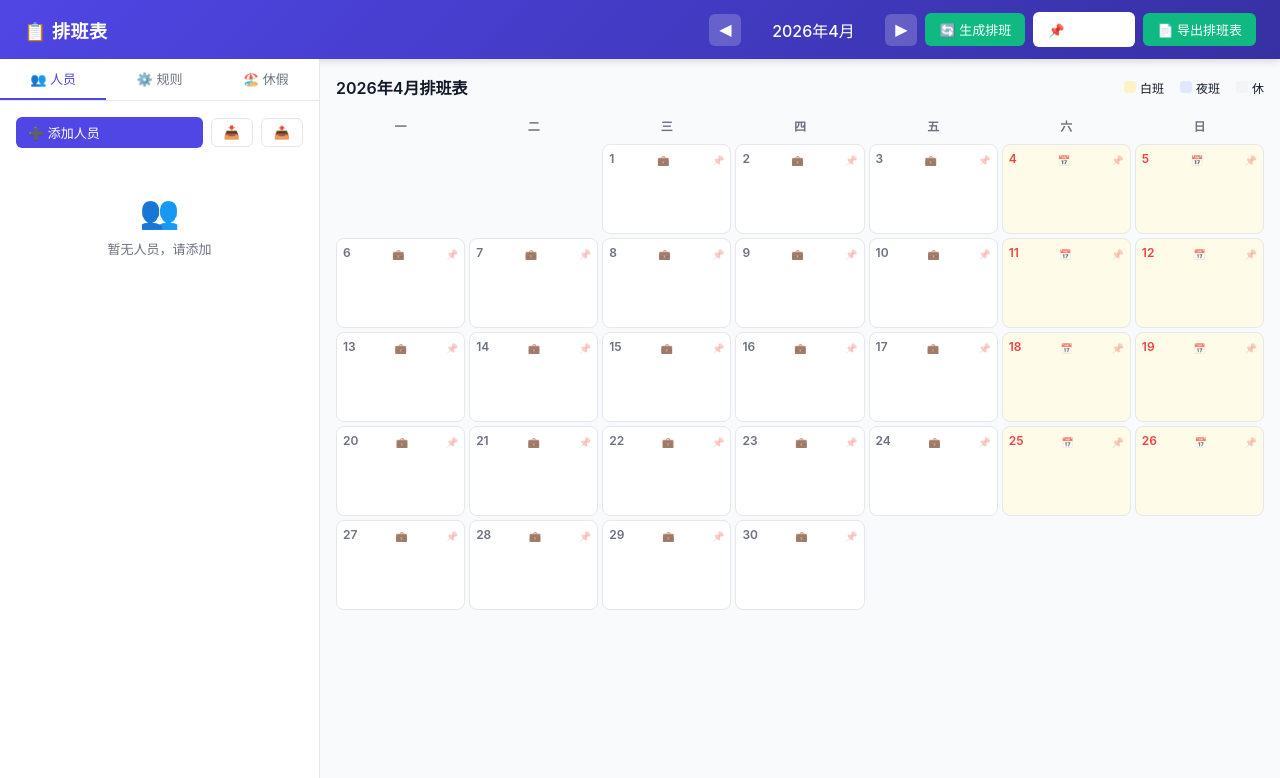
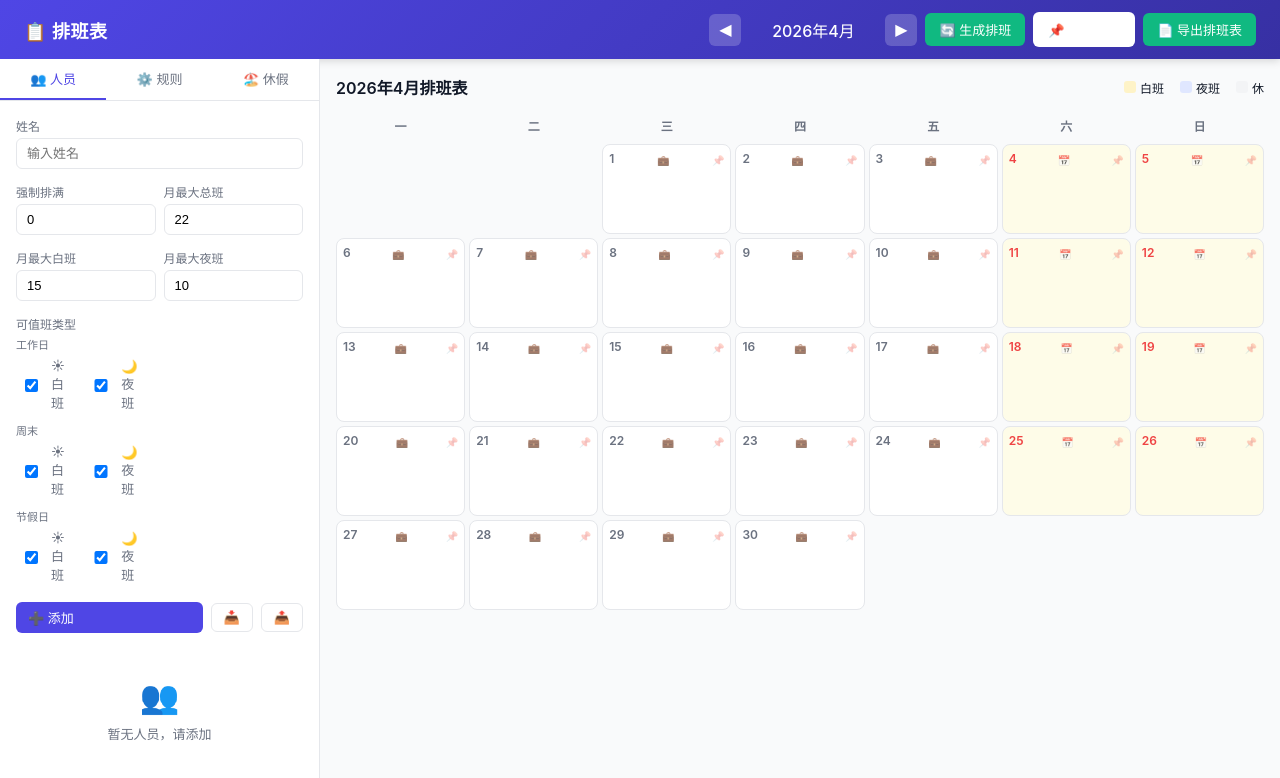
Before and after one commit to gemone/scheduling, a Vue app in the folder frontend/: page / in a window 1280 px wide. Shown: the top 778 px of the page. Built offline with nearby package versions, Linux system fonts and the light colour scheme.

Commit message:
fix: 添加人员保持内联表单，编辑走弹窗

```diff
--- a/frontend/src/App.vue
+++ b/frontend/src/App.vue
@@ -30,8 +30,52 @@
         <div class="sidebar-content">
           <!-- People Tab -->
           <div v-if="tab === 'people'">
+            <div class="form-group">
+              <label>姓名</label>
+              <input v-model="newPerson.name" placeholder="输入姓名" @keyup.enter="addPerson" />
+            </div>
+            <div class="form-row">
+              <div class="form-group">
+                <label>强制排满</label>
+                <input v-model.number="newPerson.minTotal" type="number" min="0" />
+              </div>
+              <div class="form-group">
+                <label>月最大总班</label>
+                <input v-model.number="newPerson.maxTotal" type="number" min="1" />
+              </div>
+            </div>
+            <div class="form-row">
+              <div class="form-group">
+                <label>月最大白班</label>
+                <input v-model.number="newPerson.maxDay" type="number" min="0" />
+              </div>
+              <div class="form-group">
+                <label>月最大夜班</label>
+                <input v-model.number="newPerson.maxNight" type="number" min="0" />
+              </div>
+            </div>
+            <div class="form-group">
+              <label>可值班类型</label>
+              <div class="checkbox-group" style="flex-direction:column;gap:6px">
+                <div style="font-size:11px;color:var(--text-secondary)">工作日</div>
+                <div class="checkbox-row">
+                  <label><input type="checkbox" v-model="newPerson.dayShiftPos" :true-value="1" :false-value="0" /> ☀白班</label>
+                  <label><input type="checkbox" v-model="newPerson.nightShiftPos" :true-value="1" :false-value="0" /> 🌙夜班</label>
+                </div>
+                <div style="font-size:11px;color:var(--text-secondary)">周末</div>
+                <div class="checkbox-row">
+                  <label><input type="checkbox" v-model="newPerson.weekendDayShiftPos" :true-value="1" :false-value="0" /> ☀白班</label>
+                  <label><input type="checkbox" v-model="newPerson.weekendNightShiftPos" :true-value="1" :false-value="0" /> 🌙夜班</label>
+                </div>
+                <div style="font-size:11px;color:var(--text-secondary)">节假日</div>
+                <div class="checkbox-row">
+                  <label><input type="checkbox" v-model="newPerson.holidayDayShiftPos" :true-value="1" :false-value="0" /> ☀白班</label>
+                  <label><input type="checkbox" v-model="newPerson.holidayNightShiftPos" :true-value="1" :false-value="0" /> 🌙夜班</label>
+                </div>
+              </div>
+            </div>
             <div class="person-toolbar">
-              <button class="btn btn-primary" style="flex:1" @click="openPersonModal(null)">➕ 添加人员</button>
+              <button class="btn btn-primary" style="flex:1" @click="addPerson">➕ 添加</button>
               <button class="btn btn-outline" @click="importPeople" title="导入人员">📥</button>
               <button class="btn btn-outline" @click="exportPeople" title="导出人员">📤</button>
             </div>
@@ -266,7 +310,7 @@
     <!-- Person Modal -->
     <div class="modal-overlay" v-if="personModal.show" @click.self="personModal.show = false">
       <div class="modal">
-        <h3>{{ personModal.isAdd ? '添加人员' : '编辑人员' }}</h3>
+        <h3>编辑人员</h3>
         <div class="form-group">
           <label>姓名</label>
           <input v-model="personModal.name" placeholder="输入姓名" @keyup.enter="savePersonModal" />
@@ -426,8 +470,21 @@ data.value.rules = globalRules.value
 
 const personModal = ref({
   show: false,
-  isAdd: true,
   editId: null as string | null,
+  name: '',
+  minTotal: 0,
+  maxTotal: 22,
+  maxDay: 15,
+  maxNight: 10,
+  dayShiftPos: 1,
+  nightShiftPos: 1,
+  weekendDayShiftPos: 1,
+  weekendNightShiftPos: 1,
+  holidayDayShiftPos: 1,
+  holidayNightShiftPos: 1,
+})
+
+const newPerson = ref({
   name: '',
   minTotal: 0,
   maxTotal: 22,
@@ -716,32 +773,9 @@ async function deleteShift() {
 
 let personIdCounter = 0
 
-function resetPersonModal() {
+function openPersonModal(p: Person) {
   personModal.value = {
-    ...personModal.value,
-    show: false,
-    editId: null,
-    isAdd: true,
-    name: '',
-    minTotal: 0,
-    maxTotal: 22,
-    maxDay: 15,
-    maxNight: 10,
-    dayShiftPos: 1,
-    nightShiftPos: 1,
-    weekendDayShiftPos: 1,
-    weekendNightShiftPos: 1,
-    holidayDayShiftPos: 1,
-    holidayNightShiftPos: 1,
-  }
-}
-
-function openPersonModal(p: Person | null) {
-  if (p) {
-    personModal.value = {
-      ...personModal.value,
     show: true,
-      isAdd: false,
     editId: p.id,
     name: p.name,
     minTotal: p.min_total,
@@ -755,25 +789,6 @@ function openPersonModal(p: Person | null) {
     holidayDayShiftPos: p.holiday_day_shift_pos,
     holidayNightShiftPos: p.holiday_night_shift_pos,
   }
-  } else {
-    personModal.value = {
-      ...personModal.value,
-      show: true,
-      isAdd: true,
-      editId: null,
-      name: '',
-      minTotal: 0,
-      maxTotal: 22,
-      maxDay: 15,
-      maxNight: 10,
-      dayShiftPos: 1,
-      nightShiftPos: 1,
-      weekendDayShiftPos: 1,
-      weekendNightShiftPos: 1,
-      holidayDayShiftPos: 1,
-      holidayNightShiftPos: 1,
-    }
-  }
 }
 
 function savePersonModal() {
@@ -782,25 +797,7 @@ function savePersonModal() {
     showToast('请输入姓名')
     return
   }
-  if (m.isAdd) {
-    const id = `p_${Date.now()}_${personIdCounter++}`
-    const person: Person = {
-      id,
-      name: m.name.trim(),
-      min_total: m.minTotal,
-      max_total: m.maxTotal,
-      max_day: m.maxDay,
-      max_night: m.maxNight,
-      day_shift_pos: m.dayShiftPos,
-      night_shift_pos: m.nightShiftPos,
-      weekend_day_shift_pos: m.weekendDayShiftPos,
-      weekend_night_shift_pos: m.weekendNightShiftPos,
-      holiday_day_shift_pos: m.holidayDayShiftPos,
-      holiday_night_shift_pos: m.holidayNightShiftPos,
-    }
-    globalPeople.value.push(person)
-    showToast('已添加人员')
-  } else if (m.editId) {
+  if (!m.editId) return
   const idx = globalPeople.value.findIndex((p: Person) => p.id === m.editId)
   if (idx === -1) return
   globalPeople.value[idx] = {
@@ -817,12 +814,39 @@ function savePersonModal() {
     holiday_day_shift_pos: m.holidayDayShiftPos,
     holiday_night_shift_pos: m.holidayNightShiftPos,
   }
-    showToast('已更新人员')
-  }
   data.value.people = [...globalPeople.value]
   saveGlobalPeople()
   saveData()
-  resetPersonModal()
+  personModal.value.show = false
+  showToast('已更新人员')
+}
+
+function addPerson() {
+  if (!newPerson.value.name.trim()) {
+    showToast('请输入姓名')
+    return
+  }
+  const id = `p_${Date.now()}_${personIdCounter++}`
+  const person: Person = {
+    id,
+    name: newPerson.value.name.trim(),
+    min_total: newPerson.value.minTotal,
+    max_total: newPerson.value.maxTotal,
+    max_day: newPerson.value.maxDay,
+    max_night: newPerson.value.maxNight,
+    day_shift_pos: newPerson.value.dayShiftPos,
+    night_shift_pos: newPerson.value.nightShiftPos,
+    weekend_day_shift_pos: newPerson.value.weekendDayShiftPos,
+    weekend_night_shift_pos: newPerson.value.weekendNightShiftPos,
+    holiday_day_shift_pos: newPerson.value.holidayDayShiftPos,
+    holiday_night_shift_pos: newPerson.value.holidayNightShiftPos,
+  }
+  globalPeople.value.push(person)
+  data.value.people = [...globalPeople.value]
+  newPerson.value.name = ''
+  saveGlobalPeople()
+  saveData()
+  showToast('已添加人员')
 }
 
 function removePerson(id: string) {
```
Lines whose indentation alone changed are shown as unchanged.
